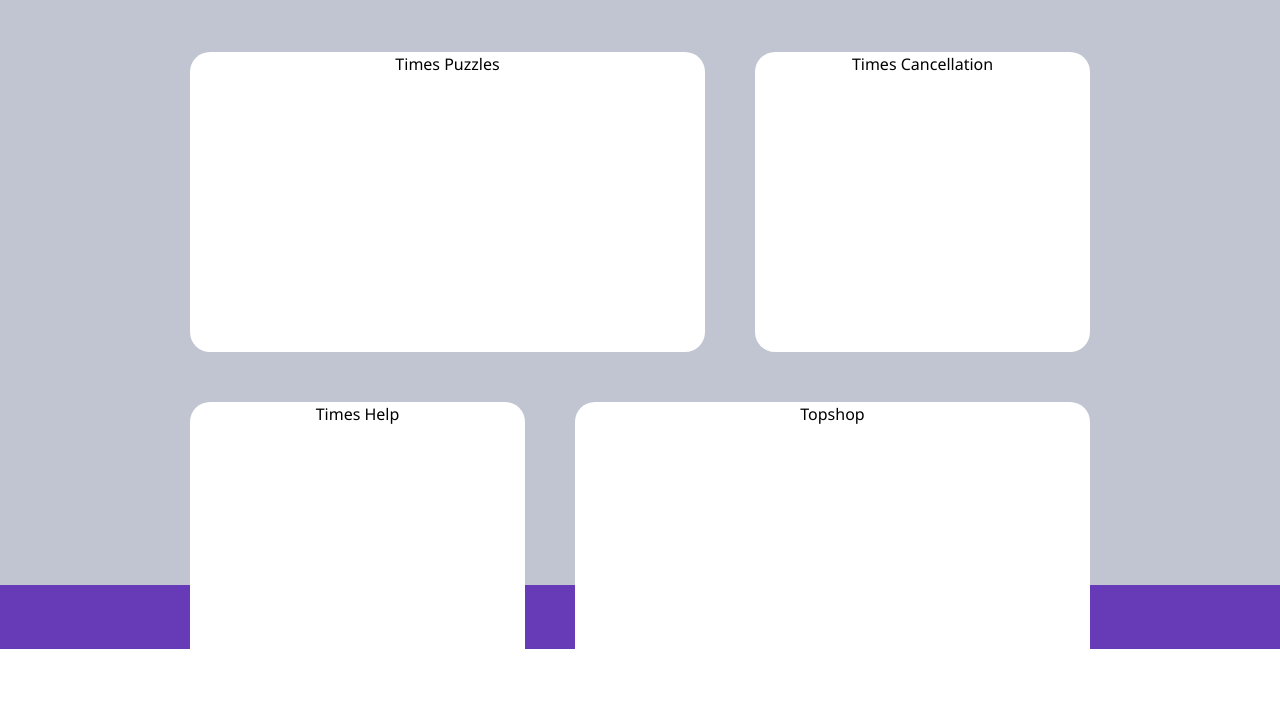
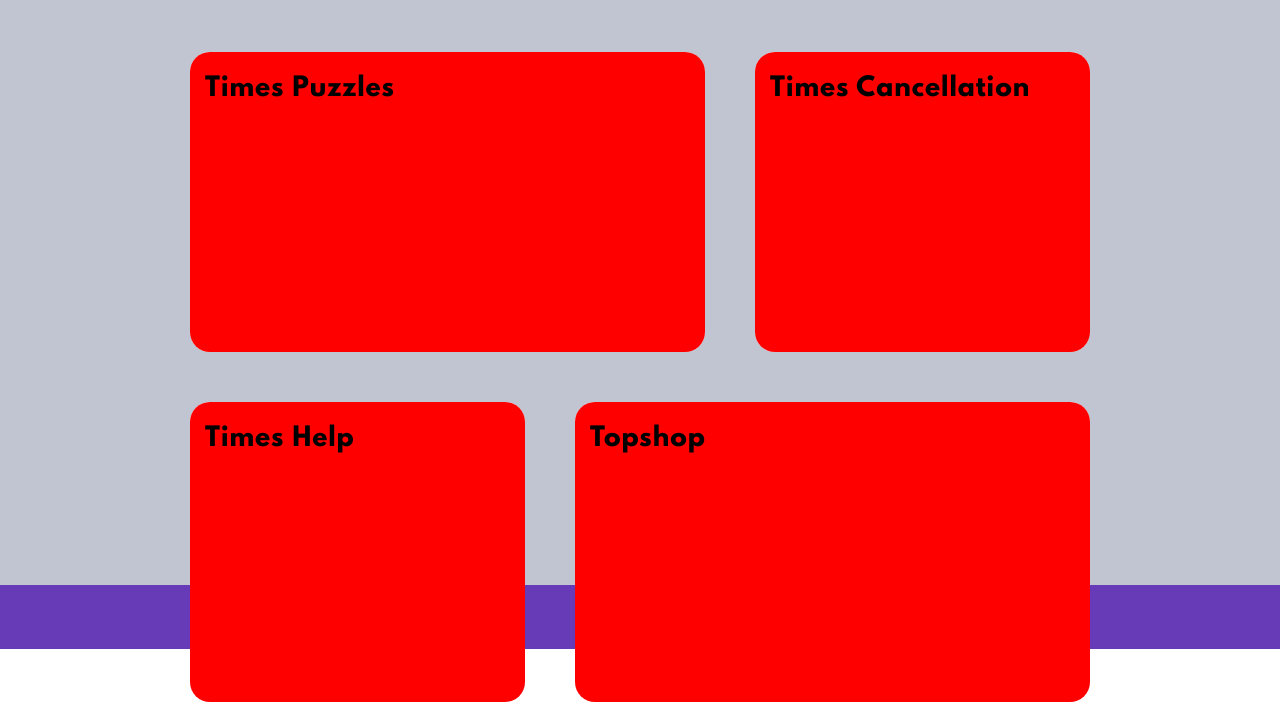
Before and after one commit to justadamhopkins/AdamHopkinsSSG, a Gatsby site: page /portfolio in a window 1280 px wide. Shown: the part 152-879 px from the top of the page. Built offline with nearby package versions, Linux system fonts and the light colour scheme; Gatsby itself is replaced by a stand-in of ours.

Commit message:
styled card images for title, and image

```diff
--- a/src/components/Card/Card.tsx
+++ b/src/components/Card/Card.tsx
@@ -2,24 +2,6 @@
 import React, { FC } from 'react'
 import styled from 'styled-components'
 import { breakpoint } from '../../styles/ui/breakpoints'
-
-const StyledCardContentWrapper = styled.div`
-  width: 100%;
-  height: 100%;
-  position: relative;
-  display: block;
-  cursor: pointer;
-  > div {
-    pointer-events: auto;
-    position: relative;
-    border-radius: 20px;
-    background: #fff;
-    overflow: hidden;
-    width: 100%;
-    height: 100%;
-    margin: 0 auto;
-  }
-`
 
 const StyledCardList = styled(motion.ul)`
   display: flex;
@@ -52,6 +34,43 @@
   }
 `
 
+const StyledCardContentWrapper = styled.div`
+  width: 100%;
+  height: 100%;
+  position: relative;
+  display: block;
+  cursor: pointer;
+  > div {
+    pointer-events: auto;
+    position: relative;
+    border-radius: 20px;
+    background: #fff;
+    overflow: hidden;
+    width: 100%;
+    height: 100%;
+    margin: 0 auto;
+  }
+`
+
+const StyledTitle = styled.div`
+  position: absolute;
+  top: 15px;
+  left: 15px;
+  h2 {
+    font-size: 2.5rem;
+    color: black;
+  }
+`
+const StyledImage = styled.div`
+  position: absolute;
+  top: 0;
+  left: 0;
+  overflow: hidden;
+  height: 350px;
+  width: 100vw;
+  background-color: red;
+`
+
 interface Props {
   title: string
   triggerModal: any
@@ -60,7 +79,12 @@
 const Card: React.FC<Props> = ({ title, triggerModal }) => {
   return (
     <StyledCardContentWrapper onClick={triggerModal}>
-      <div>{title}</div>
+      <div>
+        <StyledImage>image</StyledImage>
+        <StyledTitle>
+          <h2>{title}</h2>
+        </StyledTitle>
+      </div>
     </StyledCardContentWrapper>
   )
 }
```
